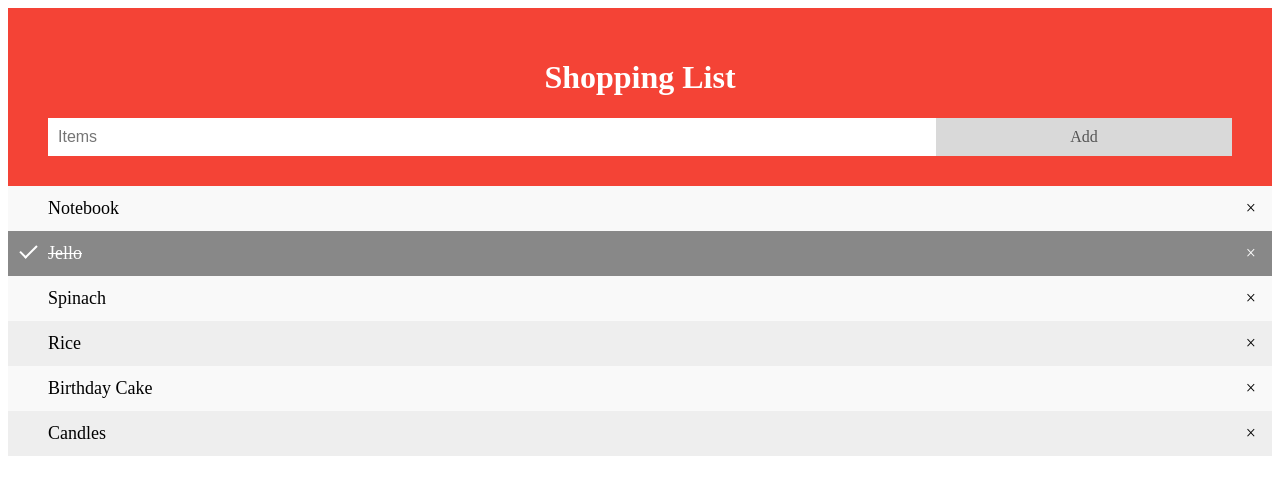
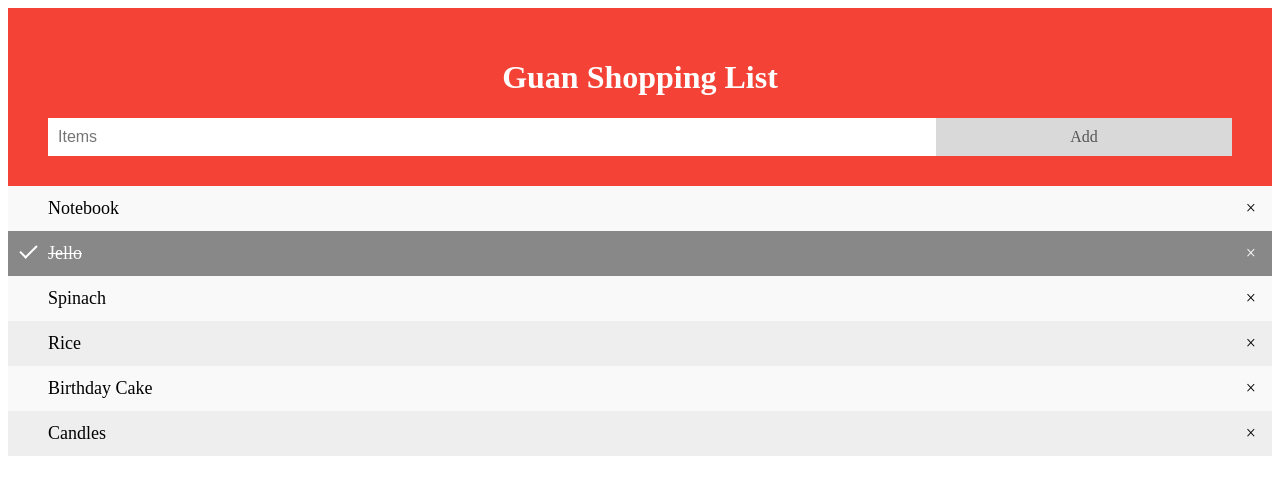
Before and after one commit to ahguanz/BGenerator, a plain HTML site: page index.html in a window 1280 px wide. Drawn offline with Linux system fonts and the light colour scheme.

Commit message:
Revert back

```diff
--- a/index.html
+++ b/index.html
@@ -6,7 +6,7 @@
 </head>
 <body>
 	<div id="myDIV" class="header">
-		<h1>Shopping List</h1>
+		<h1>Guan Shopping List</h1>
 		<!-- <p id="first">Get it done today</p> -->
 		<input id="userinput" type="text" placeholder="Items">
 		<span onclick class="addBtn">Add</span>
```
